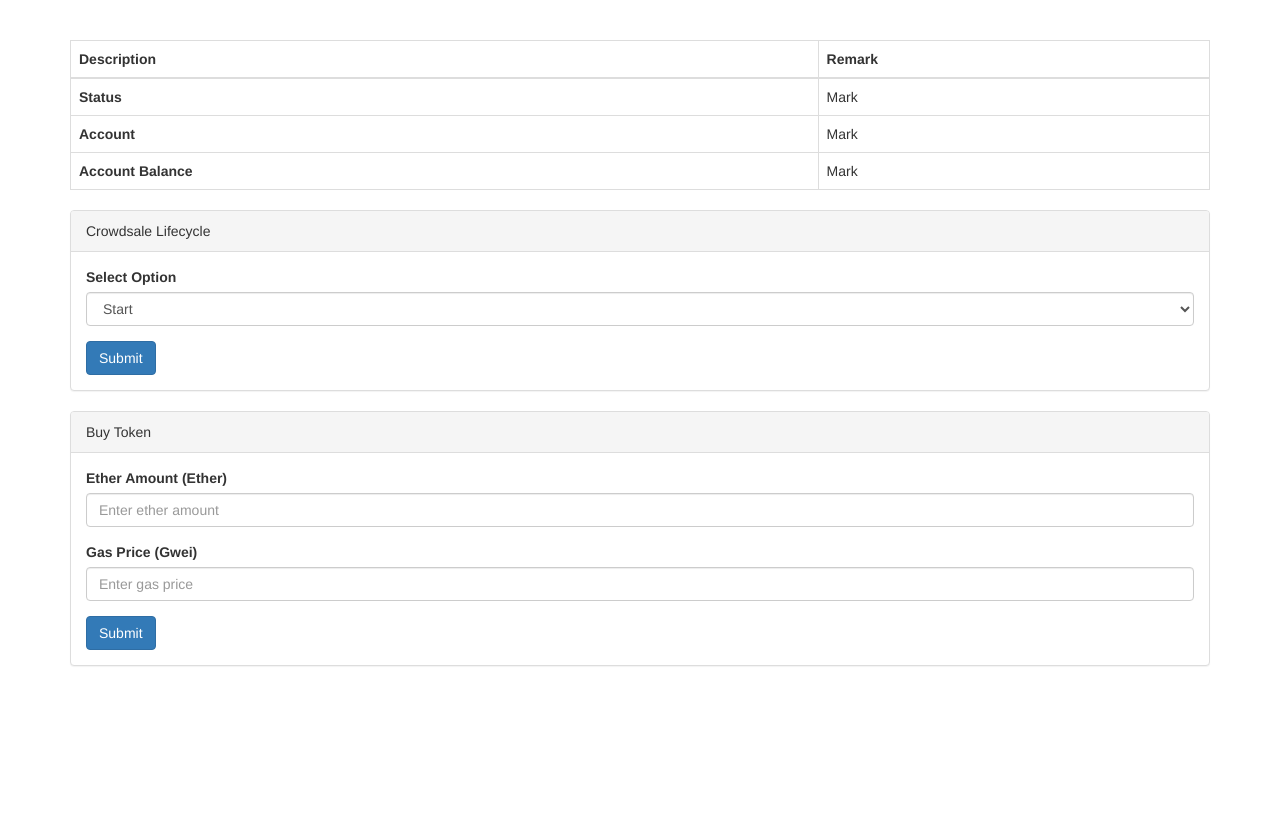
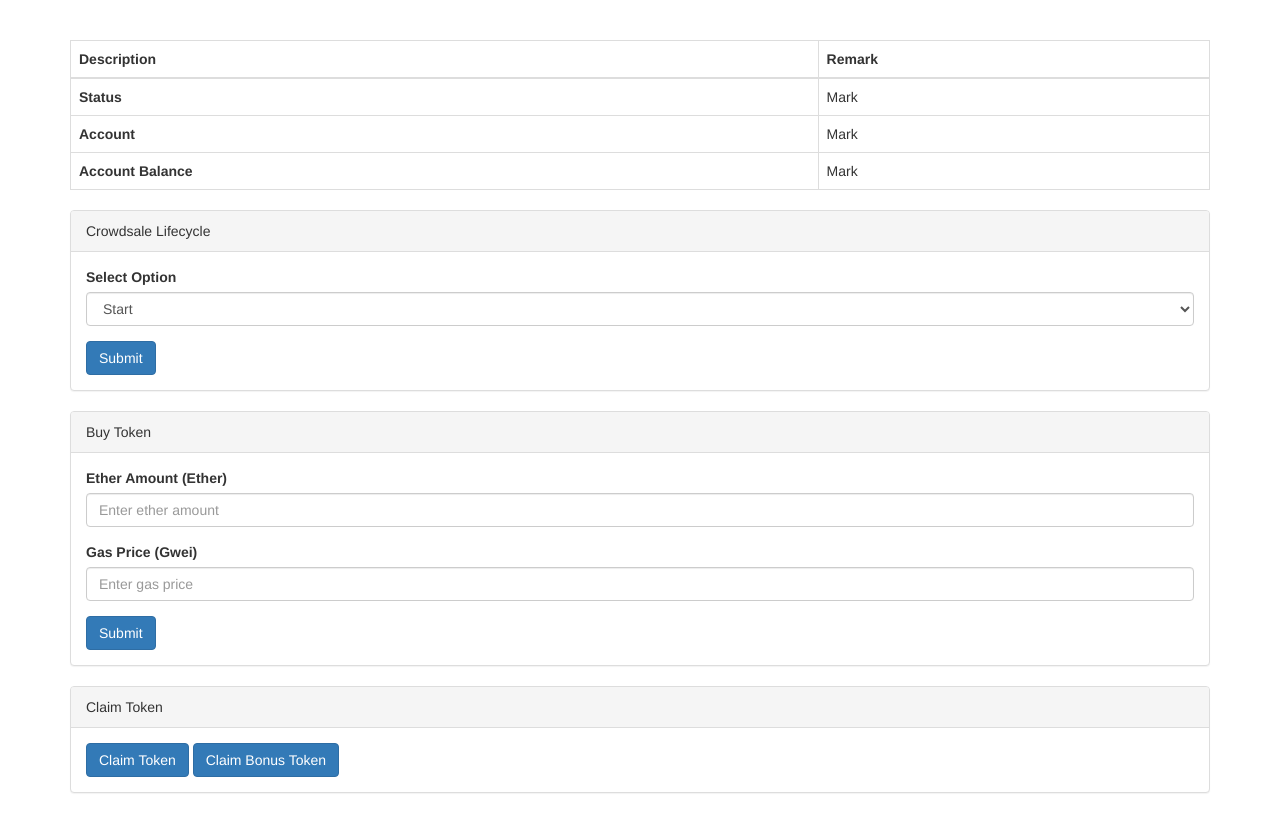
Before and after one commit to ViolaAI/Viola-Ethereum, a website: page src/index.html in a window 1280 px wide. Drawn offline with nearby package versions, Linux system fonts and the light colour scheme; no server answers.

Commit message:
Add claim tokens on test site

```diff
--- a/src/index.html
+++ b/src/index.html
@@ -77,6 +77,13 @@
         <button type="submit" class="btn btn-primary" onclick="App.buyToken()">Submit</button>
       </div>
     </div>
+    <div class="panel panel-default">
+      <div class="panel-heading">Claim Token</div>
+      <div class="panel-body">
+        <button type="submit" class="btn btn-primary" onclick="App.claimToken()">Claim Token</button>
+        <button type="submit" class="btn btn-primary" onclick="App.claimBonusToken()">Claim Bonus Token</button>
+      </div>
+    </div>
   </div>
 
 
--- a/src/js/app.js
+++ b/src/js/app.js
@@ -86,11 +86,6 @@ App = {
   },
 
   updateStatus: function () {
-    // <option>Start</option>
-    // <option>End</option>
-    // <option>Pause</option>
-    // <option>Unpause</option>
-    // <option>Complete</option>
     var status = $('#updateStatus option:selected').text()
     switch (status) {
       case 'Start':
@@ -128,6 +123,17 @@ App = {
     console.log(addressCap)
   },
 
+
+  claimToken: function () {
+    App.contracts.Crowdsale.claimTokens(function (error, result) {
+    });
+  },
+
+  claimBonusToken: function () {
+    App.contracts.Crowdsale.claimBonusTokens(function (error, result) {
+    });
+  },
+
   listenToEvents: function () {
     App.contracts.Crowdsale.TokenPurchase(function (error, result) {
     });
```
